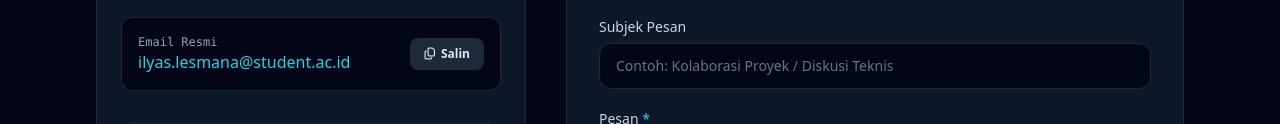
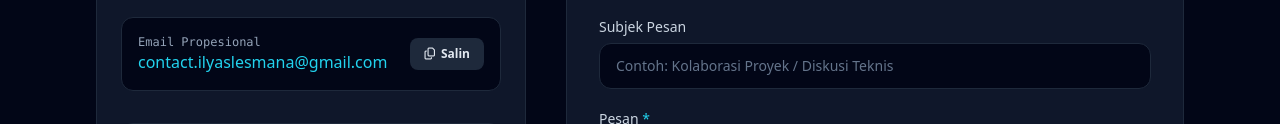
Before and after one commit to ilyaslesmana/Web-Portopolio, a plain HTML site: page index.html in a window 1280 px wide. Shown: the part 3659-3783 px from the top of the page. Drawn offline with nearby package versions, Linux system fonts and the light colour scheme.

Commit message:
ubah email

```diff
--- a/index.html
+++ b/index.html
@@ -932,12 +932,14 @@
                 class="p-4 rounded-xl bg-slate-950 border border-slate-800 flex items-center justify-between gap-3"
               >
                 <div class="overflow-hidden">
-                  <p class="text-xs text-slate-400 font-mono">Email Resmi</p>
+                  <p class="text-xs text-slate-400 font-mono">
+                    Email Propesional
+                  </p>
                   <p
                     id="email-text"
                     class="text-sm sm:text-base font-medium text-cyan-400 truncate"
                   >
-                    ilyas.lesmana@student.ac.id
+                    contact.ilyaslesmana@gmail.com
                   </p>
                 </div>
                 <button
```
